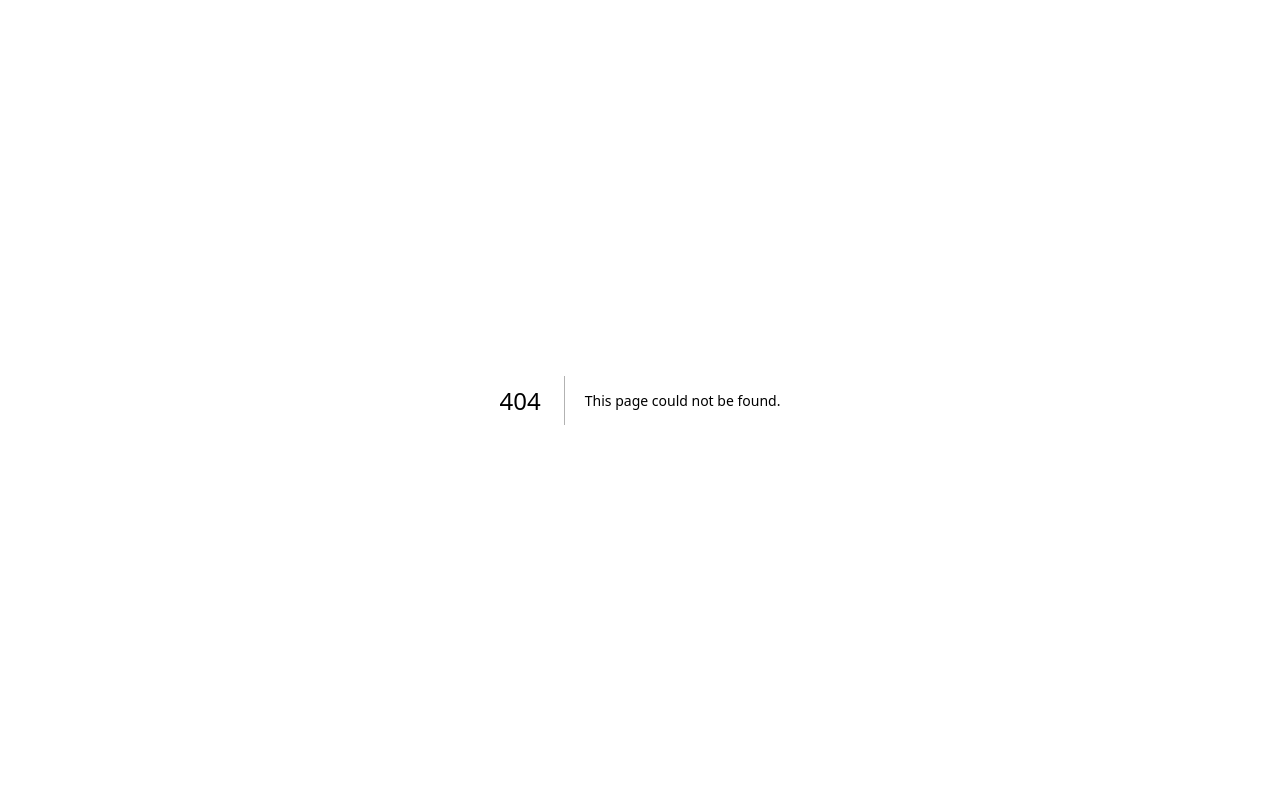
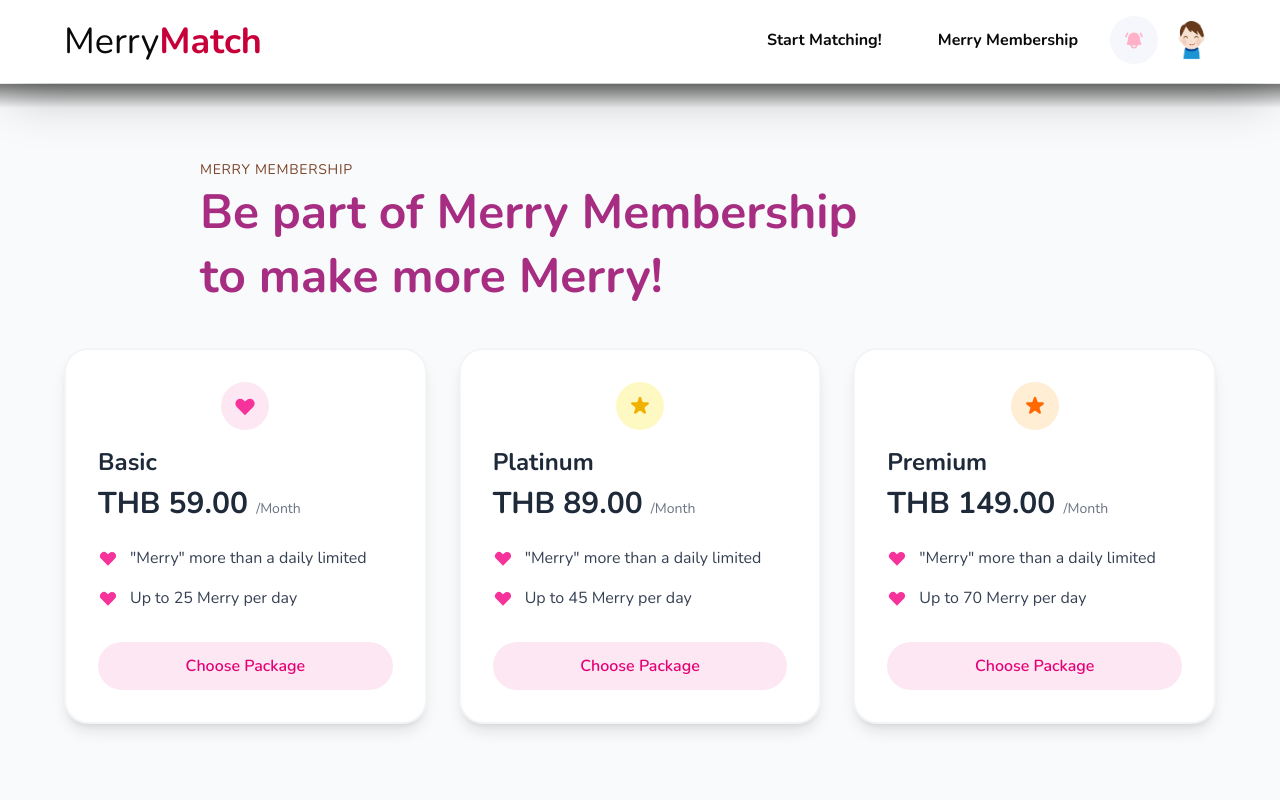
Before and after one commit to Ball-SE/merry-match, a Next.js app: page /package in a window 1280 px wide. Before the commit this address had no page. Shown: the top 800 px of the page. Built offline with nearby package versions, Linux system fonts and the light colour scheme.

Commit message:
feat: add package page with membership

```diff
--- /dev/null
+++ b/src/pages/package/index.tsx
@@ -0,0 +1,131 @@
+import NavBarUsers from "@/components/NavBarUsers";
+import Footer from "@/components/Footer";
+
+export default function PackagePage() {
+    return (
+        <div className="min-h-screen bg-gray-50">
+            <NavBarUsers />
+
+            {/* Main Content */}
+            <div className="container mx-auto px-4 py-40">
+                {/* Header Section */}
+                <div className="mb-12 ml-46">
+                    <p className="text-sm text-[#7B4429] uppercase tracking-wider mb-2">MERRY MEMBERSHIP</p>
+                    <h1 className="text-4xl md:text-5xl font-bold text-[#A62D82] mb-4">
+                        Be part of Merry Membership
+                    </h1>
+                    <h2 className="text-4xl md:text-5xl font-bold text-[#A62D82]">
+                        to make more Merry!
+                    </h2>
+                </div>
+
+                {/* Pricing Cards */}
+                <div className="grid grid-cols-1 md:grid-cols-3 gap-8 max-w-6xl mx-auto">
+                    {/* Basic Package */}
+                    <div className="bg-white rounded-3xl p-8 shadow-lg border-2 border-gray-100 relative">
+                        <div className="text-left mb-6">
+                            <div className="w-12 h-12 mx-auto mb-4 bg-pink-100 rounded-full flex items-center justify-center">
+                                <svg className="w-6 h-6 text-pink-500" fill="currentColor" viewBox="0 0 20 20">
+                                    <path fillRule="evenodd" d="M3.172 5.172a4 4 0 015.656 0L10 6.343l1.172-1.171a4 4 0 115.656 5.656L10 17.657l-6.828-6.829a4 4 0 010-5.656z" clipRule="evenodd" />
+                                </svg>
+                            </div>
+                            <h3 className="text-2xl font-bold text-gray-800 mb-2">Basic</h3>
+                            <p className="text-3xl font-bold text-gray-800">
+                                THB 59.00 <span className="text-sm font-normal text-gray-500">/Month</span>
+                            </p>
+                        </div>
+
+                        <div className="space-y-4 mb-8">
+                            <div className="flex items-center">
+                                <svg className="w-5 h-5 text-pink-500 mr-3" fill="currentColor" viewBox="0 0 20 20">
+                                    <path fillRule="evenodd" d="M3.172 5.172a4 4 0 015.656 0L10 6.343l1.172-1.171a4 4 0 115.656 5.656L10 17.657l-6.828-6.829a4 4 0 010-5.656z" clipRule="evenodd" />
+                                </svg>
+                                <span className="text-gray-700">"Merry" more than a daily limited</span>
+                            </div>
+                            <div className="flex items-center">
+                                <svg className="w-5 h-5 text-pink-500 mr-3" fill="currentColor" viewBox="0 0 20 20">
+                                    <path fillRule="evenodd" d="M3.172 5.172a4 4 0 015.656 0L10 6.343l1.172-1.171a4 4 0 115.656 5.656L10 17.657l-6.828-6.829a4 4 0 010-5.656z" clipRule="evenodd" />
+                                </svg>
+                                <span className="text-gray-700">Up to 25 Merry per day</span>
+                            </div>
+                        </div>
+
+                        <button className="w-full bg-pink-100 hover:bg-pink-200 text-pink-600 font-semibold py-3 px-6 rounded-full transition-colors">
+                            Choose Package
+                        </button>
+                    </div>
+
+                    {/* Platinum Package */}
+                    <div className="bg-white rounded-3xl p-8 shadow-lg border-2 border-gray-100 relative">
+                        <div className="text-left mb-6">
+                            <div className="w-12 h-12 mx-auto mb-4 bg-yellow-100 rounded-full flex items-center justify-center">
+                                <svg className="w-6 h-6 text-yellow-500" fill="currentColor" viewBox="0 0 20 20">
+                                    <path d="M9.049 2.927c.3-.921 1.603-.921 1.902 0l1.07 3.292a1 1 0 00.95.69h3.462c.969 0 1.371 1.24.588 1.81l-2.8 2.034a1 1 0 00-.364 1.118l1.07 3.292c.3.921-.755 1.688-1.54 1.118l-2.8-2.034a1 1 0 00-1.175 0l-2.8 2.034c-.784.57-1.838-.197-1.539-1.118l1.07-3.292a1 1 0 00-.364-1.118L2.98 8.72c-.783-.57-.38-1.81.588-1.81h3.461a1 1 0 00.951-.69l1.07-3.292z" />
+                                </svg>
+                            </div>
+                            <h3 className="text-2xl font-bold text-gray-800 mb-2">Platinum</h3>
+                            <p className="text-3xl font-bold text-gray-800">
+                                THB 89.00 <span className="text-sm font-normal text-gray-500">/Month</span>
+                            </p>
+                        </div>
+
+                        <div className="space-y-4 mb-8">
+                            <div className="flex items-center">
+                                <svg className="w-5 h-5 text-pink-500 mr-3" fill="currentColor" viewBox="0 0 20 20">
+                                    <path fillRule="evenodd" d="M3.172 5.172a4 4 0 015.656 0L10 6.343l1.172-1.171a4 4 0 115.656 5.656L10 17.657l-6.828-6.829a4 4 0 010-5.656z" clipRule="evenodd" />
+                                </svg>
+                                <span className="text-gray-700">"Merry" more than a daily limited</span>
+                            </div>
+                            <div className="flex items-center">
+                                <svg className="w-5 h-5 text-pink-500 mr-3" fill="currentColor" viewBox="0 0 20 20">
+                                    <path fillRule="evenodd" d="M3.172 5.172a4 4 0 015.656 0L10 6.343l1.172-1.171a4 4 0 115.656 5.656L10 17.657l-6.828-6.829a4 4 0 010-5.656z" clipRule="evenodd" />
+                                </svg>
+                                <span className="text-gray-700">Up to 45 Merry per day</span>
+                            </div>
+                        </div>
+
+                        <button className="w-full bg-pink-100 hover:bg-pink-200 text-pink-600 font-semibold py-3 px-6 rounded-full transition-colors">
+                            Choose Package
+                        </button>
+                    </div>
+
+                    {/* Premium Package */}
+                    <div className="bg-white rounded-3xl p-8 shadow-lg border-2 border-gray-100 relative">
+                        <div className="text-left mb-6">
+                            <div className="w-12 h-12 mx-auto mb-4 bg-orange-100 rounded-full flex items-center justify-center">
+                                <svg className="w-6 h-6 text-orange-500" fill="currentColor" viewBox="0 0 20 20">
+                                    <path d="M9.049 2.927c.3-.921 1.603-.921 1.902 0l1.07 3.292a1 1 0 00.95.69h3.462c.969 0 1.371 1.24.588 1.81l-2.8 2.034a1 1 0 00-.364 1.118l1.07 3.292c.3.921-.755 1.688-1.54 1.118l-2.8-2.034a1 1 0 00-1.175 0l-2.8 2.034c-.784.57-1.838-.197-1.539-1.118l1.07-3.292a1 1 0 00-.364-1.118L2.98 8.72c-.783-.57-.38-1.81.588-1.81h3.461a1 1 0 00.951-.69l1.07-3.292z" />
+                                </svg>
+                            </div>
+                            <h3 className="text-2xl font-bold text-gray-800 mb-2">Premium</h3>
+                            <p className="text-3xl font-bold text-gray-800">
+                                THB 149.00 <span className="text-sm font-normal text-gray-500">/Month</span>
+                            </p>
+                        </div>
+
+                        <div className="space-y-4 mb-8">
+                            <div className="flex items-center">
+                                <svg className="w-5 h-5 text-pink-500 mr-3" fill="currentColor" viewBox="0 0 20 20">
+                                    <path fillRule="evenodd" d="M3.172 5.172a4 4 0 015.656 0L10 6.343l1.172-1.171a4 4 0 115.656 5.656L10 17.657l-6.828-6.829a4 4 0 010-5.656z" clipRule="evenodd" />
+                                </svg>
+                                <span className="text-gray-700">"Merry" more than a daily limited</span>
+                            </div>
+                            <div className="flex items-center">
+                                <svg className="w-5 h-5 text-pink-500 mr-3" fill="currentColor" viewBox="0 0 20 20">
+                                    <path fillRule="evenodd" d="M3.172 5.172a4 4 0 015.656 0L10 6.343l1.172-1.171a4 4 0 115.656 5.656L10 17.657l-6.828-6.829a4 4 0 010-5.656z" clipRule="evenodd" />
+                                </svg>
+                                <span className="text-gray-700">Up to 70 Merry per day</span>
+                            </div>
+                        </div>
+
+                        <button className="w-full bg-pink-100 hover:bg-pink-200 text-pink-600 font-semibold py-3 px-6 rounded-full transition-colors">
+                            Choose Package
+                        </button>
+                    </div>
+                </div>
+            </div>
+
+            <Footer />
+        </div>
+    )
+}
```
